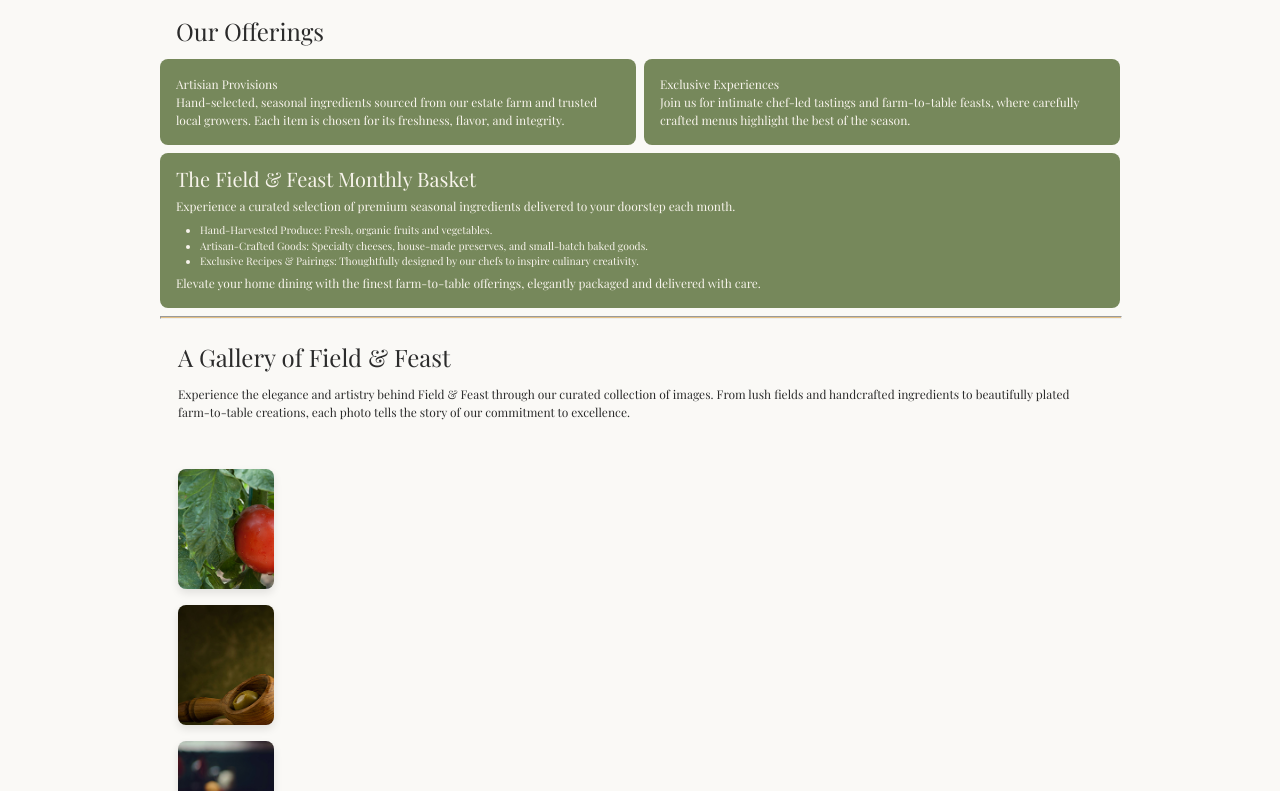
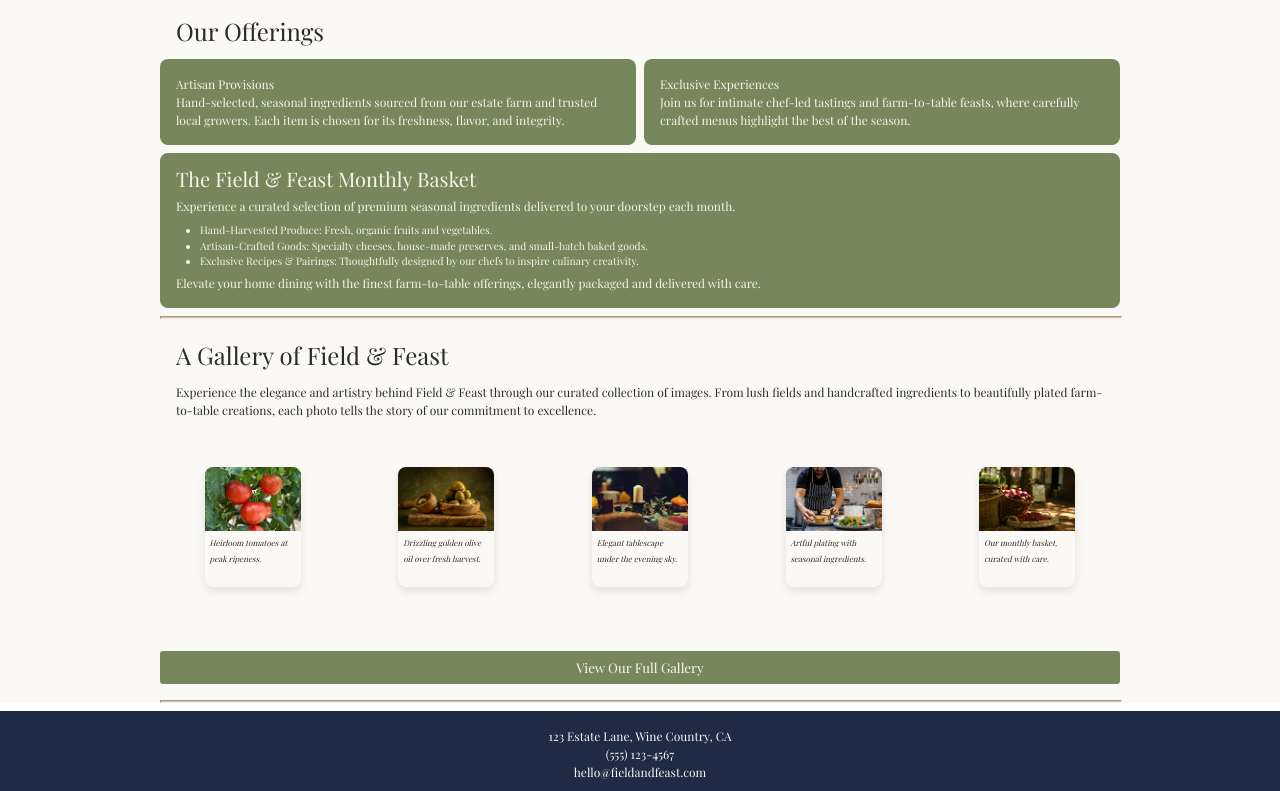
Before and after one commit to JonathanASU/fieldandfeast, a plain HTML site: page index.html in a window 1280 px wide. Shown: the part 562-1353 px from the top of the page. Drawn offline with nearby package versions, Linux system fonts and the light colour scheme; a web font is replaced by a local one.

Commit message:
Finished without responsiveness

```diff
--- a/index.html
+++ b/index.html
@@ -47,7 +47,7 @@
 
             <div id="offerings-grid">
                 <section class="green-card">
-                <h3>Artisian Provisions</h3>
+                <h3>Artisan Provisions</h3>
                 <p>Hand-selected, seasonal ingredients sourced from our estate farm and trusted local growers. Each item is chosen for its freshness, flavor, and integrity.</p>
                 </section>
 
@@ -71,113 +71,101 @@
 
         </section>
 
-        </section>
         <hr>
 
-        <section id="gallery-intro">
+        <section id="gallery">
             <h2>A Gallery of Field &amp; Feast</h2>
             <p>Experience the elegance and artistry behind Field & Feast through our curated collection of images. From lush fields and handcrafted ingredients to beautifully plated farm-to-table creations, each photo tells the story of our commitment to excellence.</p>
+        </section>
 
-                <figure id="card1">
+            <div id="gallery-grid">
+                <figure class="card">
                     <img src="images/tomatoes-600w.jpg"
-                        srcset="images/tomatoes-200w.jpg 1200w,
-                                images/tomatoes-300w.jpg 900w,
-                                images/tomatoes-600w.jpg 450w"
+                        srcset="images/tomatoes-200w.jpg 200w,
+                                images/tomatoes-300w.jpg 300w,
+                                images/tomatoes-600w.jpg 600w"
                         sizes="(min-width: 1200px) 200px,
                                 (min-width: 900px) 300px,
-                                (min-width: 450px) 600px,"
+                                (min-width: 450px) 600px"
                         alt="Vibrant heirloom tomatoes fresh from the vine">
                         <figcaption>Heirloom tomatoes at peak ripeness.</figcaption>
                 </figure>
 
-                <figure id="card2">
+                <figure class="card">
                     <img src="images/olive-oil-600w.jpg"
-                        srcset="images/olive-oil-200w.jpg 1200w,
-                                images/olive-oil-300w.jpg 900w,
-                                images/olive-oil-600w.jpg 450w"
+                        srcset="images/olive-oil-200w.jpg 200w,
+                                images/olive-oil-300w.jpg 300w,
+                                images/olive-oil-600w.jpg 600w"
                         sizes="(min-width: 1200px) 200px,
                                 (min-width: 900px) 300px,
-                                (min-width: 450px) 600px,"
+                                (min-width: 450px) 600px"
                         alt="Drizzling golden olive oil over fresh harvest">
                         <figcaption>Drizzling golden olive oil over fresh harvest.</figcaption>
                 </figure>
 
-                <figure id="card3">
+                <figure class="card">
                     <img src="images/table-setting-600w.jpg"
-                        srcset="images/table-setting-200w.jpg 1200w,
-                                images/table-setting-300w.jpg 900w,
-                                images/table-setting-600w.jpg 450w"
+                        srcset="images/table-setting-200w.jpg 200w,
+                                images/table-setting-300w.jpg 300w,
+                                images/table-setting-600w.jpg 600w"
                         sizes="(min-width: 1200px) 200px,
                                 (min-width: 900px) 300px,
-                                (min-width: 450px) 600px,"
+                                (min-width: 450px) 600px"
                         alt="Elegant tablescape under the evening sky">
                         <figcaption>Elegant tablescape under the evening sky.</figcaption>
                 </figure>
 
-                <figure id="card4">
+                <figure class="card">
                     <img src="images/chef-plating-600w.jpg"
-                        srcset="images/chef-plating-200w.jpg 1200w,
-                                images/chef-plating-300w.jpg 900w,
-                                images/chef-plating-600w.jpg 450w"
+                        srcset="images/chef-plating-200w.jpg 200w,
+                                images/chef-plating-300w.jpg 300w,
+                                images/chef-plating-600w.jpg 600w"
                         sizes="(min-width: 1200px) 200px,
                                 (min-width: 900px) 300px,
-                                (min-width: 450px) 600px,"
+                                (min-width: 450px) 600px"
                         alt="Artful plating with seasonal ingredients">
                         <figcaption>Artful plating with seasonal ingredients.</figcaption>
                 </figure>
 
-                <figure id="card5">
+                <figure class="card">
                     <img src="images/basket-600w.jpg"
-                        srcset="images/basket-200w.jpg 1200w,
-                                images/basket-300w.jpg 900w,
-                                images/basket-600w.jpg 450w"
+                        srcset="images/basket-200w.jpg 200w,
+                                images/basket-300w.jpg 300w,
+                                images/basket-600w.jpg 600w"
                         sizes="(min-width: 1200px) 200px,
                                 (min-width: 900px) 300px,
-                                (min-width: 450px) 600px,"
+                                (min-width: 450px) 600px"
                         alt="Our monthly basket, curated with care">
                         <figcaption>Our monthly basket, curated with care.</figcaption>
                 </figure>
+            </div>
 
-                </section>
-                    <section id="gallery-button">
                 <button type="button" onclick="window.location.href='gallery.html'">View Our Full Gallery</button>
-                </section>
-
 
             <hr>
-
-        </section>
-
-
-
-
-
 </main>
-
 
 <!-- Footer -->
 
     <footer>
-
         <address>
             123 Estate Lane, Wine Country, CA<br>
             (555) 123-4567<br>
             <a href="mailto:hello@fieldandfeast.com">hello@fieldandfeast.com</a>
         </address>
 
-    <section id="social-media">
-    <a href="" target="_blank">
+        <div>
+        <a href="https://www.instagram.com/" target="_blank">
             <img src="images/instagram-icon.png" alt="Instagram Icon" class="social-icon">
+        </a>
 
-    <a href="" target="_blank">
+        <a href="https://www.facebook.com/" target="_blank">
             <img src="images/facebook-icon.png" alt="Facebook Icon" class="social-icon">
+        </a>
 
-    </section>
-
+        </div>
 
     </footer>
-
-<!-- End Body -->
 
 </body>
 
--- a/styles.css
+++ b/styles.css
@@ -183,27 +183,31 @@ h2{
     margin-bottom: .25rem;
 }
 
-#gallery-intro h2{
+#gallery h2{
     color: var(--dark-charcoal);
     padding: 1rem;
     padding-top: 1rem;
     font-size: 1.5rem;
 }
 
-#gallery-intro p{
+#gallery p{
     color: var(--dark-charcoal);
     line-height: 1.5;
     padding: 0 1rem 2rem 1rem;
     font-size: .75rem;
 }
 
-#gallery-intro{
-    display: inline-block;
-    gap: 5px;
-    padding: 2px;
+#gallery-grid{
+    display: flexbox;
+    display: grid;
+    grid-template-columns: repeat(auto-fit, minmax(6rem, 1fr));
+    gap: .5rem;
+    margin: 0 auto;
+    justify-items: center;
+    padding-bottom: 2rem;
 }
 
-#card1{
+.card{
     background-color: var(--soft-white);
     color: var(--dark-charcoal);
     border-radius: .5rem;
@@ -214,48 +218,10 @@ h2{
     height: 7.5rem;
 }
 
-#card2{
-    background-color: var(--soft-white);
-    color: var(--dark-charcoal);
-    border-radius: .5rem;
-    box-shadow: 0 4px 8px rgba(0, 0, 0, 0.1);
-    overflow: hidden;
-    margin: 1rem;
-    width: 6rem;
-    height: 7.5rem;
-}
-
-#card3{
-    background-color: var(--soft-white);
-    color: var(--dark-charcoal);
-    border-radius: .5rem;
-    box-shadow: 0 4px 8px rgba(0, 0, 0, 0.1);
-    overflow: hidden;
-    margin: 1rem;
-    width: 6rem;
-    height: 7.5rem;
-}
-
-#card4{
-    background-color: var(--soft-white);
-    color: var(--dark-charcoal);
-    border-radius: .5rem;
-    box-shadow: 0 4px 8px rgba(0, 0, 0, 0.1);
-    overflow: hidden;
-    margin: 1rem;
-    width: 6rem;
-    height: 7.5rem;
-}
-
-#card5{
-    background-color: var(--soft-white);
-    color: var(--dark-charcoal);
-    border-radius: .5rem;
-    box-shadow: 0 4px 8px rgba(0, 0, 0, 0.1);
-    overflow: hidden;
-    margin: 1rem;
-    width: 6rem;
-    height: 7.5rem;
+.card img{
+    width: 100%;
+    height: auto;
+    display: block;
 }
 
 figcaption{
@@ -298,9 +264,10 @@ address a{
     text-decoration: none;
 }
 
-#social-media{
+footer div{
     display:flex;
     justify-content: center;
+    align-items: center;
     gap: 1rem;
     padding-bottom: 1rem;
     margin: 0 auto;
```
Lines whose indentation alone changed are shown as unchanged.
